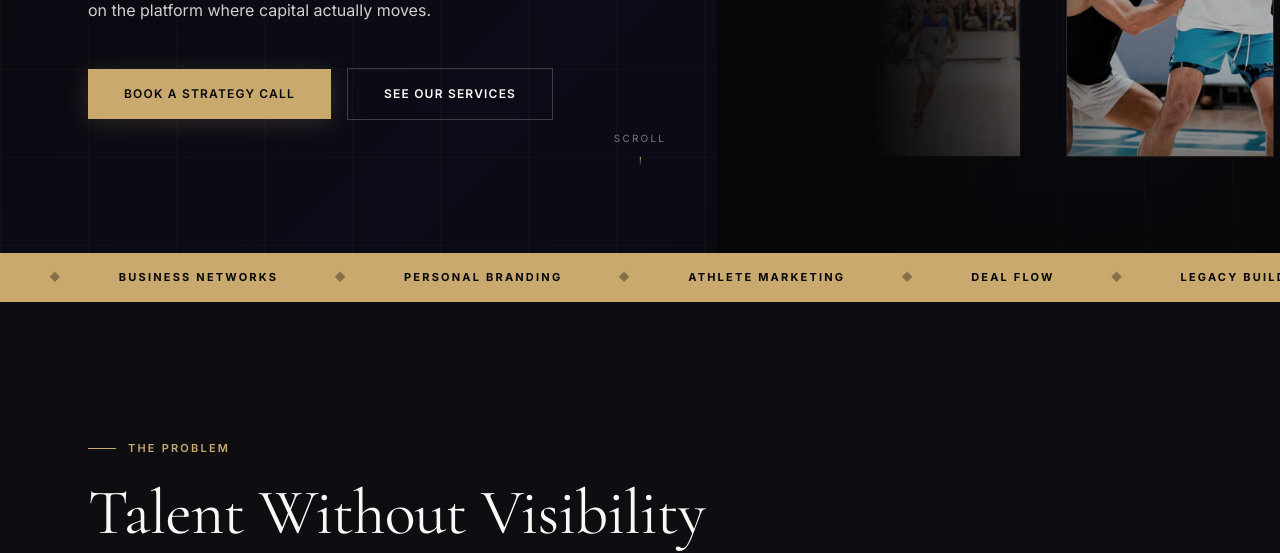
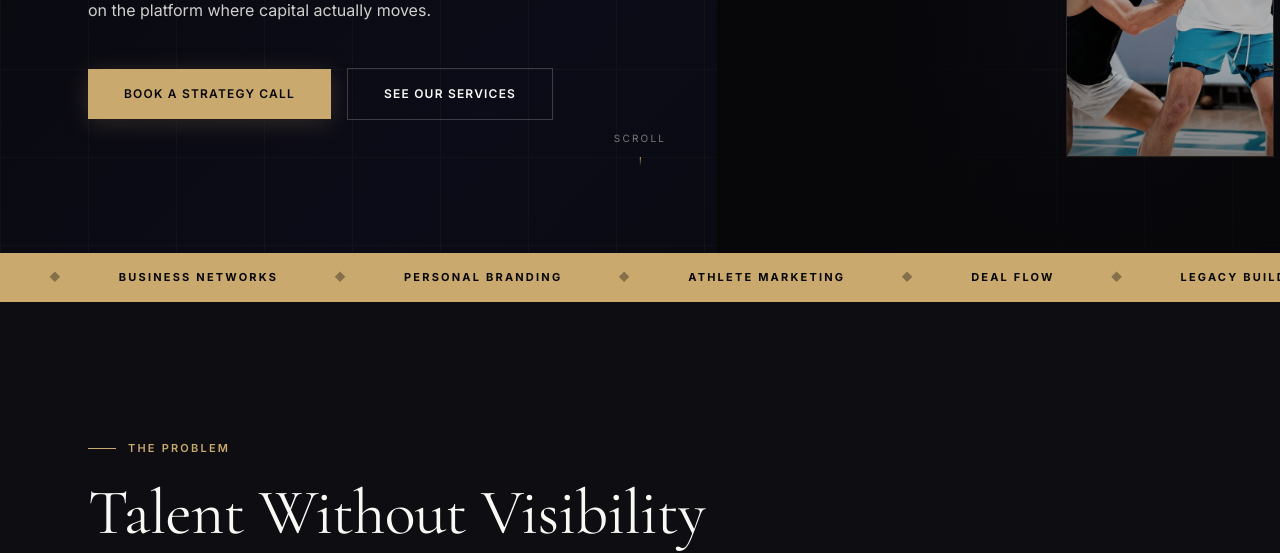
Before and after one commit to EliyaKhajeiee/Chai-website, a website: page index.html in a window 1280 px wide. Shown: the part 547-1100 px from the top of the page. Drawn offline with nearby package versions, Linux system fonts and the light colour scheme.

Commit message:
Hero back to 2 photos

```diff
--- a/styles.css
+++ b/styles.css
@@ -1460,11 +1460,7 @@ img { display: block; max-width: 100%; }
   border: 1px solid rgba(201,169,110,0.24);
 }
 .hero__photo--3 {
-  bottom: 12%;
-  right: 46%;
-  width: 26%;
-  height: 32%;
-  border: 1px solid rgba(201,169,110,0.1);
+  display: none;
 }
 
 /* === ATHLETES WALL === */
```
